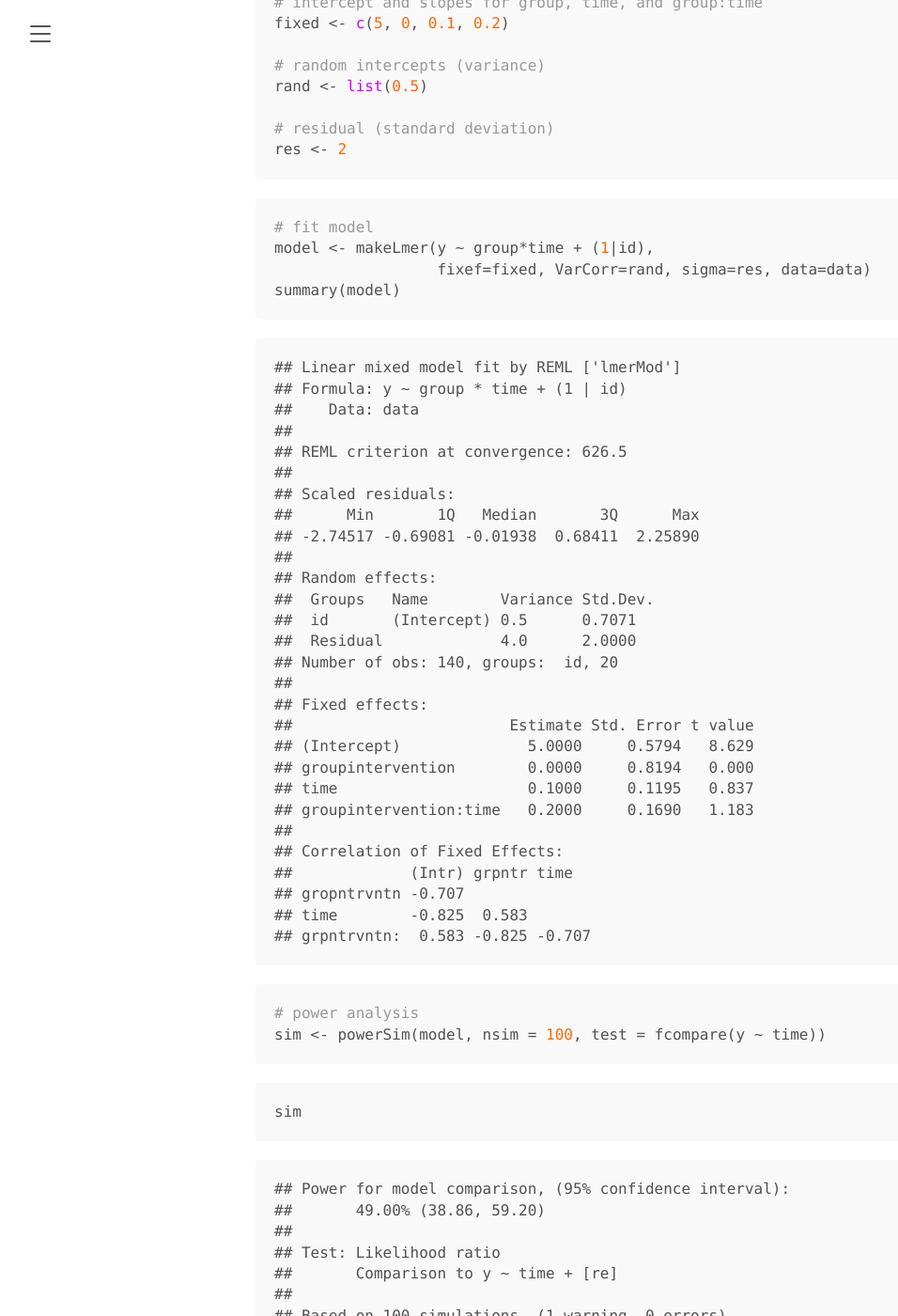
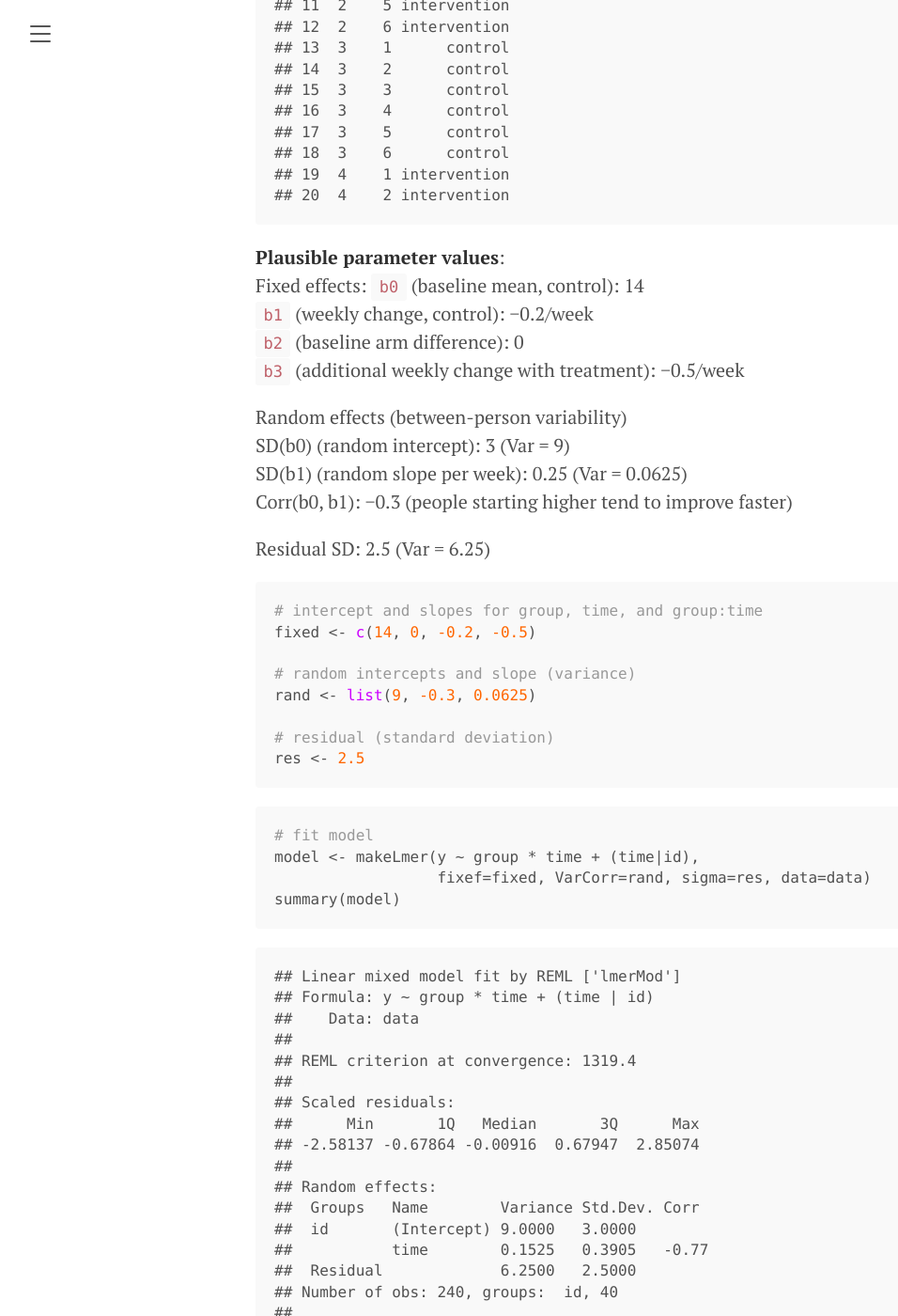
Before and after one commit to lennartseizer/ild, a Jekyll site: the page built from 5.md, in a window 1280 px wide and 1400 px high, scrolled down 1555 px. Shown: the whole window at 94% size, without its empty margins (8-964 px from the left). Built offline with Jekyll 4.4.1, drawn with Linux system fonts in a browser that asks for light colours; our own code applies the rules of GitHub Pages for plain Markdown files; some of the changed text lies outside the part shown.

Commit message:
Auto-render Rmd → md [skip ci]

````diff
--- a/5.md
+++ b/5.md
@@ -17,10 +17,21 @@ library(simr)
 
 # seed
 set.seed(123)
+```
 
+**Planned study**:
+Intervention for patients with depression. Participants are randomized
+to treatment vs control groups and complete weekly PHQ-9 assessments. A
+linear mixed-effects model with random intercepts and slopes evaluates
+the week × group interaction.
+
+**Model outline**:
+`PHQ9 ~ week * group + (week | id)`
+
+``` r
 # create design data
-id <- factor(1:20)
-time <- 1:7
+id <- factor(1:40)
+time <- 1:6
 group <- c("control", "intervention")
 
 data <- data.frame(id = rep(id, each = length(time)),
@@ -38,137 +49,163 @@ head(data, n = 20)
     ## 4   1    4      control
     ## 5   1    5      control
     ## 6   1    6      control
-    ## 7   1    7      control
-    ## 8   2    1 intervention
-    ## 9   2    2 intervention
-    ## 10  2    3 intervention
-    ## 11  2    4 intervention
-    ## 12  2    5 intervention
-    ## 13  2    6 intervention
-    ## 14  2    7 intervention
-    ## 15  3    1      control
-    ## 16  3    2      control
-    ## 17  3    3      control
-    ## 18  3    4      control
-    ## 19  3    5      control
-    ## 20  3    6      control
+    ## 7   2    1 intervention
+    ## 8   2    2 intervention
+    ## 9   2    3 intervention
+    ## 10  2    4 intervention
+    ## 11  2    5 intervention
+    ## 12  2    6 intervention
+    ## 13  3    1      control
+    ## 14  3    2      control
+    ## 15  3    3      control
+    ## 16  3    4      control
+    ## 17  3    5      control
+    ## 18  3    6      control
+    ## 19  4    1 intervention
+    ## 20  4    2 intervention
+
+**Plausible parameter values**:
+Fixed effects: `b0` (baseline mean, control): 14
+`b1` (weekly change, control): −0.2/week
+`b2` (baseline arm difference): 0
+`b3` (additional weekly change with treatment): −0.5/week
+
+Random effects (between-person variability)
+SD(b0) (random intercept): 3 (Var = 9)
+SD(b1) (random slope per week): 0.25 (Var = 0.0625)
+Corr(b0, b1): −0.3 (people starting higher tend to improve faster)
+
+Residual SD: 2.5 (Var = 6.25)
 
 ``` r
 # intercept and slopes for group, time, and group:time
-fixed <- c(5, 0, 0.1, 0.2)
+fixed <- c(14, 0, -0.2, -0.5)
 
-# random intercepts (variance)
-rand <- list(0.5)
+# random intercepts and slope (variance)
+rand <- list(9, -0.3, 0.0625)
 
 # residual (standard deviation)
-res <- 2
+res <- 2.5
 ```
 
 ``` r
 # fit model
-model <- makeLmer(y ~ group*time + (1|id),
+model <- makeLmer(y ~ group * time + (time|id),
                   fixef=fixed, VarCorr=rand, sigma=res, data=data)
 summary(model)
 ```
 
     ## Linear mixed model fit by REML ['lmerMod']
-    ## Formula: y ~ group * time + (1 | id)
+    ## Formula: y ~ group * time + (time | id)
     ##    Data: data
     ##
-    ## REML criterion at convergence: 626.5
+    ## REML criterion at convergence: 1319.4
     ##
     ## Scaled residuals:
     ##      Min       1Q   Median       3Q      Max
-    ## -2.74517 -0.69081 -0.01938  0.68411  2.25890
+    ## -2.58137 -0.67864 -0.00916  0.67947  2.85074
     ##
     ## Random effects:
-    ##  Groups   Name        Variance Std.Dev.
-    ##  id       (Intercept) 0.5      0.7071
-    ##  Residual             4.0      2.0000
-    ## Number of obs: 140, groups:  id, 20
+    ##  Groups   Name        Variance Std.Dev. Corr
+    ##  id       (Intercept) 9.0000   3.0000
+    ##           time        0.1525   0.3905   -0.77
+    ##  Residual             6.2500   2.5000
+    ## Number of obs: 240, groups:  id, 40
     ##
     ## Fixed effects:
     ##                        Estimate Std. Error t value
-    ## (Intercept)              5.0000     0.5794   8.629
-    ## groupintervention        0.0000     0.8194   0.000
-    ## time                     0.1000     0.1195   0.837
-    ## groupintervention:time   0.2000     0.1690   1.183
+    ## (Intercept)             14.0000     0.8490  16.490
+    ## groupintervention        0.0000     1.2007   0.000
+    ## time                    -0.2000     0.1596  -1.253
+    ## groupintervention:time  -0.5000     0.2258  -2.215
     ##
     ## Correlation of Fixed Effects:
     ##             (Intr) grpntr time
     ## gropntrvntn -0.707
-    ## time        -0.825  0.583
-    ## grpntrvntn:  0.583 -0.825 -0.707
+    ## time        -0.793  0.561
+    ## grpntrvntn:  0.561 -0.793 -0.707
 
 ``` r
 # power analysis
-sim <- powerSim(model, nsim = 100, test = fcompare(y ~ time))
+sim <- powerSim(model, nsim = 250, test = fixed("group:time"))
 ```
 
 ``` r
 sim
 ```
 
-    ## Power for model comparison, (95% confidence interval):
-    ##       49.00% (38.86, 59.20)
+    ## Power for predictor 'group:time', (95% confidence interval):
+    ##       54.80% (48.41, 61.08)
     ##
-    ## Test: Likelihood ratio
-    ##       Comparison to y ~ time + [re]
+    ## Test: Kenward Roger (package pbkrtest)
     ##
-    ## Based on 100 simulations, (1 warning, 0 errors)
-    ## alpha = 0.05, nrow = 140
+    ## Based on 250 simulations, (43 warnings, 0 errors)
+    ## alpha = 0.05, nrow = 240
     ##
-    ## Time elapsed: 0 h 0 m 7 s
+    ## Time elapsed: 0 h 0 m 38 s
 
 ``` r
 # changing the number of participants
-model_ext_id <- extend(model, along = "id", n = 50)
-p_curve <- powerCurve(model_ext_id, nsim = 100,
-                      test = fcompare(y~time),
+model_ext_id <- extend(model, along = "id", n = 100)
+
+p_curve <- powerCurve(model_ext_id, nsim = 250,
+                      test = fixed("group:time"),
                       along = "id",
-                      breaks = c(10, 20, 30, 40, 50))
+                      breaks = c(20, 40, 60, 80, 100))
 ```
 
 ``` r
 plot(p_curve)
 ```
 
-![](5_files/figure-gfm/unnamed-chunk-8-1.png)<!-- -->
+![](5_files/figure-gfm/unnamed-chunk-9-1.png)<!-- -->
 
 ``` r
 # changing the number of timepoints
-model_ext_time <- extend(model, within = "group+id", n = 28)
-p_curve <- powerCurve(model_ext_time, nsim = 100,
-                      test = fcompare(y ~ time),
-                      within = "group+id",
-                      breaks = c(7, 14, 21, 28))
+model_ext_time <- extend(model, along = "time", n = 12)
+
+p_curve <- powerCurve(model_ext_time, nsim = 250,
+                      test = fixed("group:time"),
+                      along = "time",
+                      breaks = c(4, 6, 8, 10, 12))
 ```
 
 ``` r
 plot(p_curve)
 ```
 
-![](5_files/figure-gfm/unnamed-chunk-10-1.png)<!-- -->
+![](5_files/figure-gfm/unnamed-chunk-11-1.png)<!-- -->
 
 ``` r
 # changing both the number of participants and timepoints
-model_ext_all <- extend(model, along = "id", n = 40)
-model_ext_all <- extend(model, within = "group+id", n = 14)
+# create design data
+id <- factor(1:80)
+time <- 1:8
+group <- c("control", "intervention")
 
-sim <- powerSim(model_ext_all, nsim = 100, test = fcompare(y ~ time))
+data <- data.frame(id = rep(id, each = length(time)),
+                   time = rep(time, length(id)),
+                   group = rep(rep(group, each = length(time)),
+                               length(id)/2))
+
+# fit model
+model_final <- makeLmer(y ~ group*time + (time|id),
+                  fixef=fixed, VarCorr=rand, sigma=res, data=data)
+
+# power analysis
+sim <- powerSim(model_final, nsim = 250, test = fixed("group:time"))
 ```
 
 ``` r
 sim
 ```
 
-    ## Power for model comparison, (95% confidence interval):
-    ##       69.00% (58.97, 77.87)
+    ## Power for predictor 'group:time', (95% confidence interval):
+    ##       97.20% (94.32, 98.87)
     ##
-    ## Test: Likelihood ratio
-    ##       Comparison to y ~ time + [re]
+    ## Test: Kenward Roger (package pbkrtest)
     ##
-    ## Based on 100 simulations, (0 warnings, 0 errors)
-    ## alpha = 0.05, nrow = 280
+    ## Based on 250 simulations, (110 warnings, 0 errors)
+    ## alpha = 0.05, nrow = 640
     ##
-    ## Time elapsed: 0 h 0 m 7 s
+    ## Time elapsed: 0 h 0 m 41 s
````
